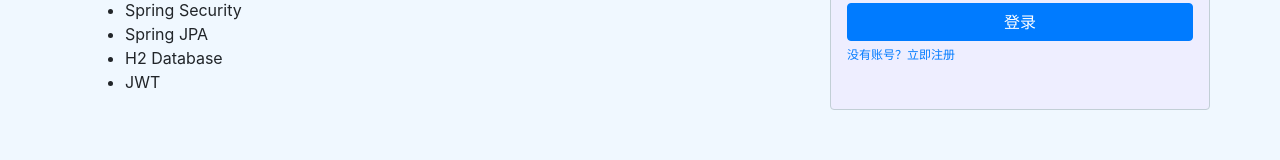
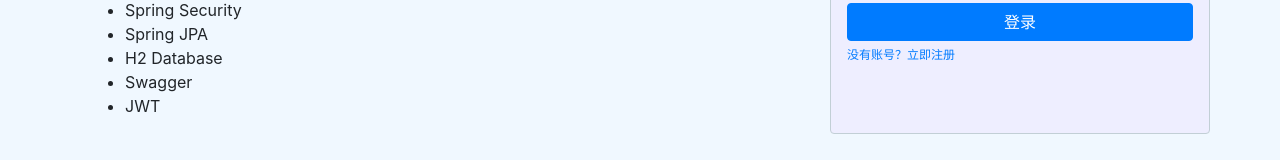
Before and after one commit to wangyucode/wyAdmin, a Vue app: page /#/login in a window 1280 px wide. Shown: the part 283-443 px from the top of the page. Built offline with nearby package versions, Linux system fonts and the light colour scheme.

Commit message:
更新技术栈

```diff
--- a/src/components/Login.vue
+++ b/src/components/Login.vue
@@ -14,6 +14,7 @@
           <li>Spring Security</li>
           <li>Spring JPA</li>
           <li>H2 Database</li>
+          <li>Swagger</li>
           <li>JWT</li>
         </ul>
       </div>
```
